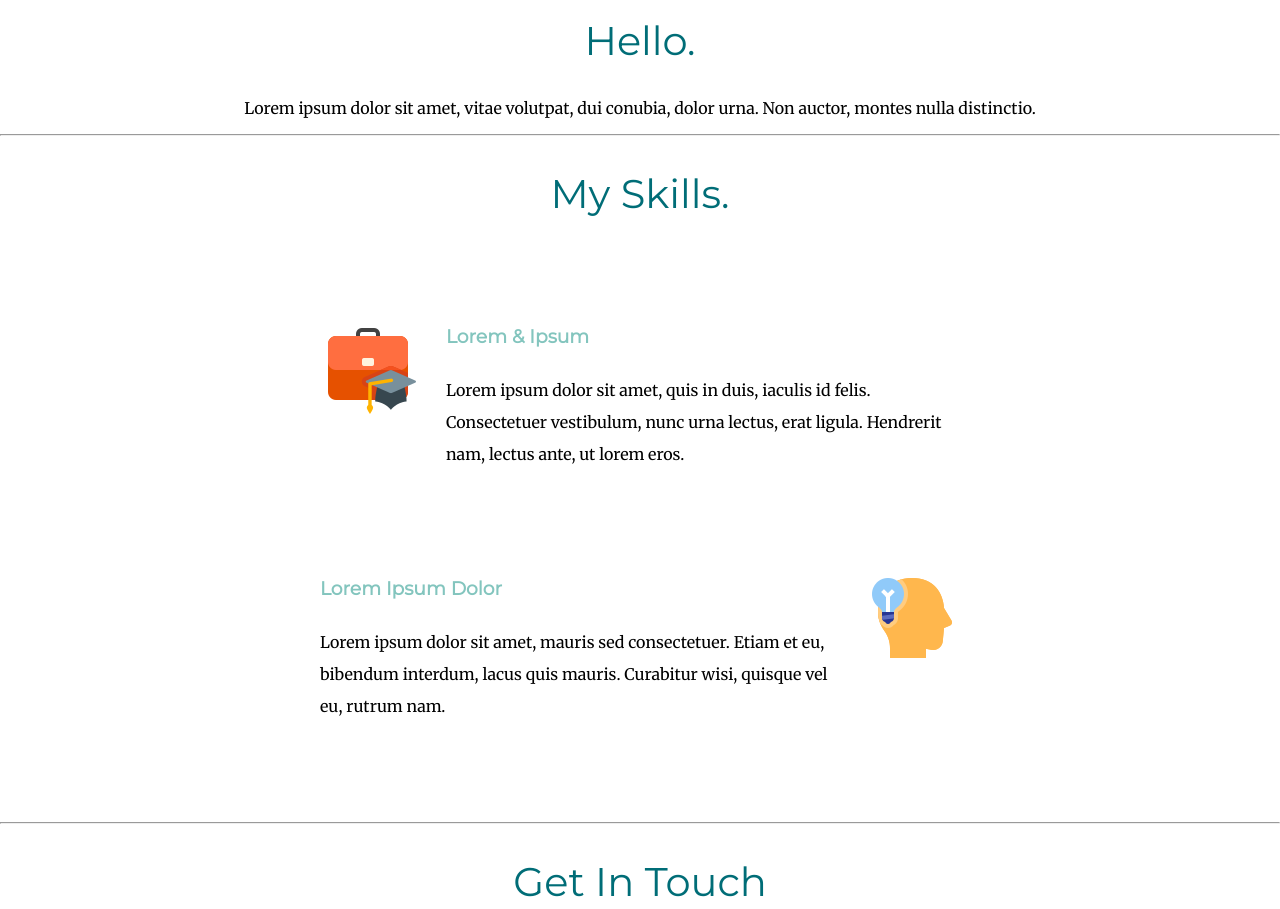
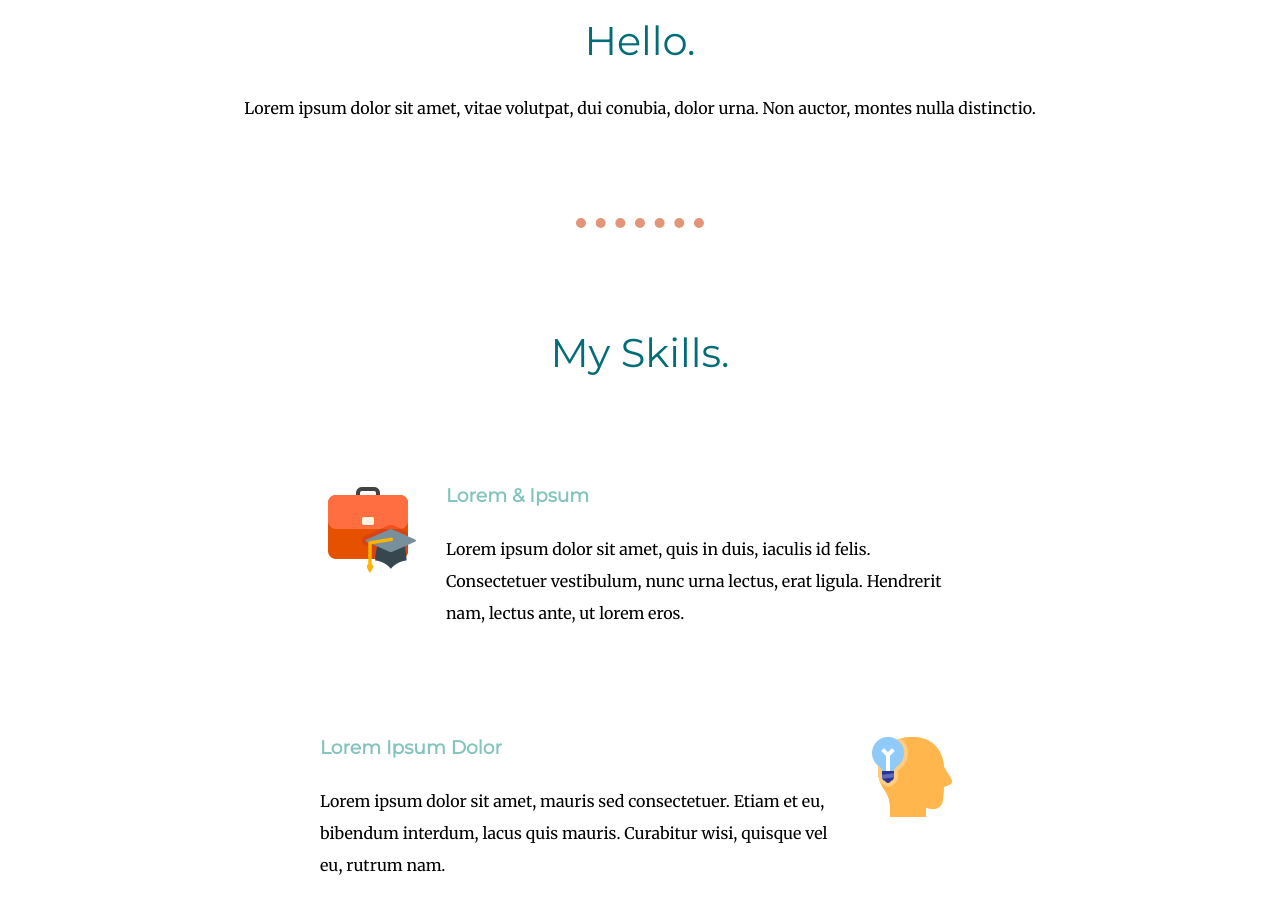
Before and after one commit to pmram/cv-webpage, a plain HTML site: page index.html in a window 1280 px wide. Shown: the part 860-1769 px from the top of the page. Drawn offline with Linux system fonts and the light colour scheme.

Commit message:
Update styles.css

```diff
--- a/css/styles.css
+++ b/css/styles.css
@@ -25,6 +25,14 @@ body {
 
 a {
   color: #e29578;
+}
+
+hr {
+  border-style: dotted;
+  width: 10%;
+  border-color: #e29578;
+  border-width: 10px 0 0 0;
+  margin: 100px auto;
 }
 
 .top-container {
```
